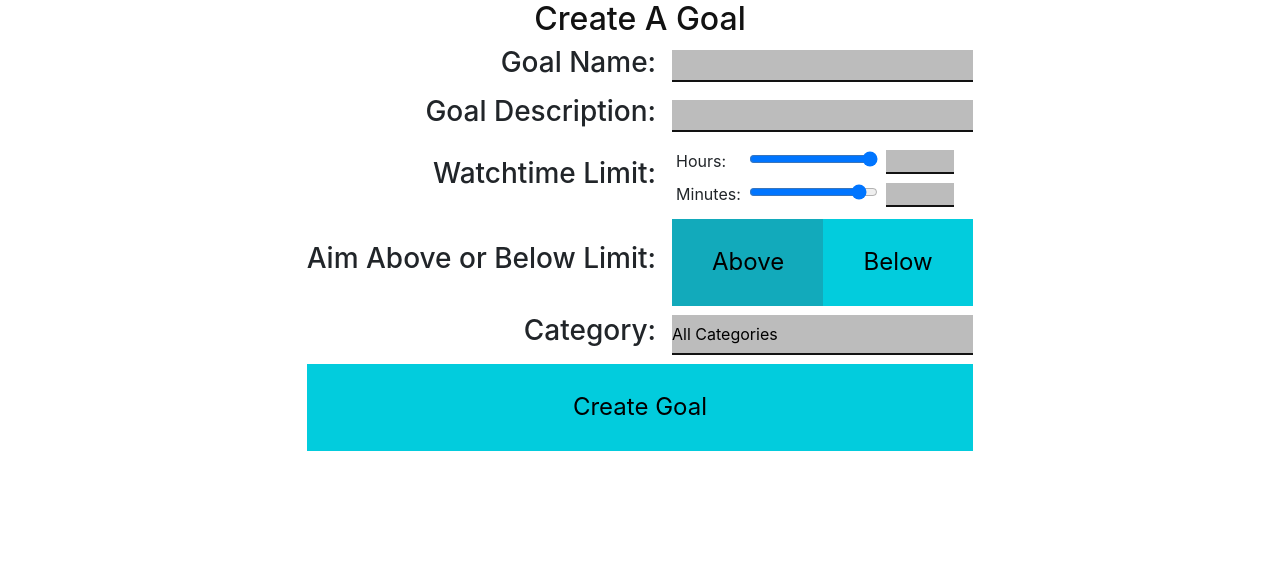
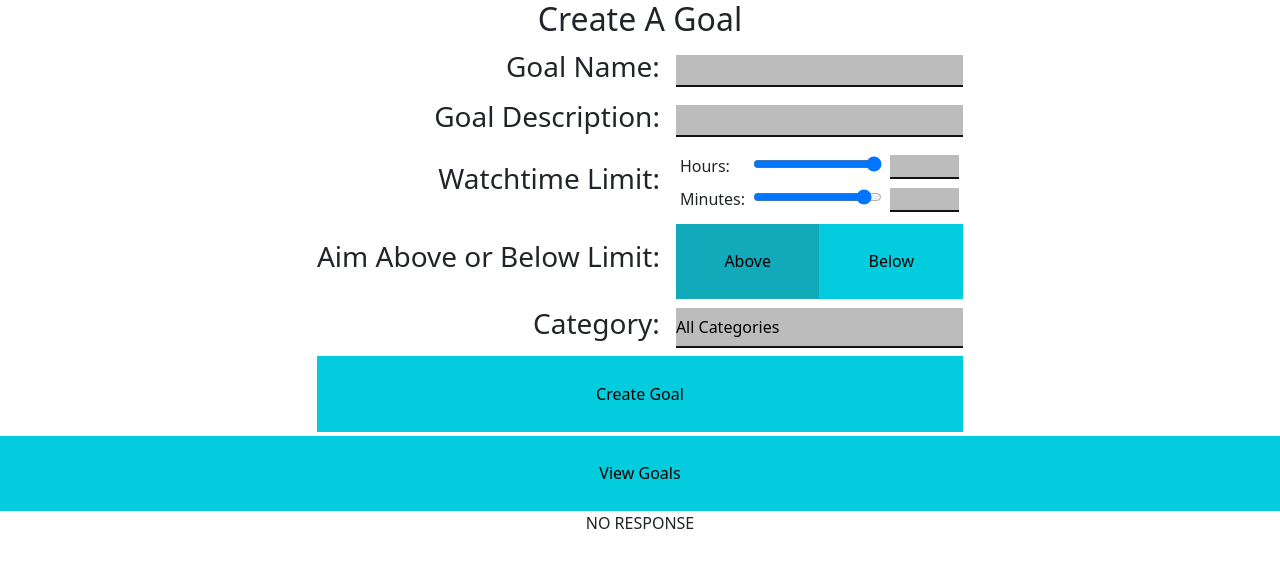
Before and after one commit to sohaibq914/YouDash, a React (Create React App) app in the folder frontend/: page / in a window 1280 px wide. Shown: the top 568 px of the page. Built offline with nearby package versions, Linux system fonts and the light colour scheme.

Commit message:
POC Client Receiving JSON from Server

```diff
--- a/frontend/package.json
+++ b/frontend/package.json
@@ -15,7 +15,7 @@
     "react-dom": "^18.3.1",
     "react-router-dom": "^6.26.2",
     "react-scripts": "5.0.1",
-    "typescript": "^5.6.2",
+    "typescript": "^4.9.5",
     "web-vitals": "^2.1.4"
   },
   "scripts": {
--- a/frontend/src/App.js
+++ b/frontend/src/App.js
@@ -1,6 +1,7 @@
 import React, { useEffect, useState } from "react";
 import axios from "axios";
 import BlockedPage from "./Pages/BlockedPages.tsx";
+import GoalCreate from "./Pages/GoalCreate"
 import "bootstrap/dist/css/bootstrap.min.css";
 import "bootstrap/dist/js/bootstrap.bundle.min.js";
 import { BrowserRouter as Router, Routes, Route, Link } from "react-router-dom";
@@ -27,6 +28,7 @@ function App() {
         {/* Routes holds each page */}
         <Routes>
           <Route path="/block-categories" element={<BlockedPage />} />
+          <Route path="/goals" element={<GoalCreate />} />
         </Routes>
 
         <p>{message}</p>
--- a/frontend/src/Pages/GoalView.js
+++ b/frontend/src/Pages/GoalView.js
@@ -10,7 +10,7 @@ function GoalView() {
         axios
             .get("http://localhost:8080/goals/thename/view")
             .then(function (response) {
-                document.getElementById("Response").innerHTML = response;
+                document.getElementById("Response").innerHTML = "Name: " + response.data.User + " The Goal: " + response.data.GoalName;
             })
             .catch((error) => console.error(error));
     };
--- a/frontend/src/index.js
+++ b/frontend/src/index.js
@@ -8,5 +8,6 @@ const root = ReactDOM.createRoot(document.getElementById("root"));
 root.render(
   <React.StrictMode>
     <GoalCreate />
+    <GoalView />
   </React.StrictMode>
 );
```
Also changed, not shown: 2 other files (tests, documents, lock files or other folders).
